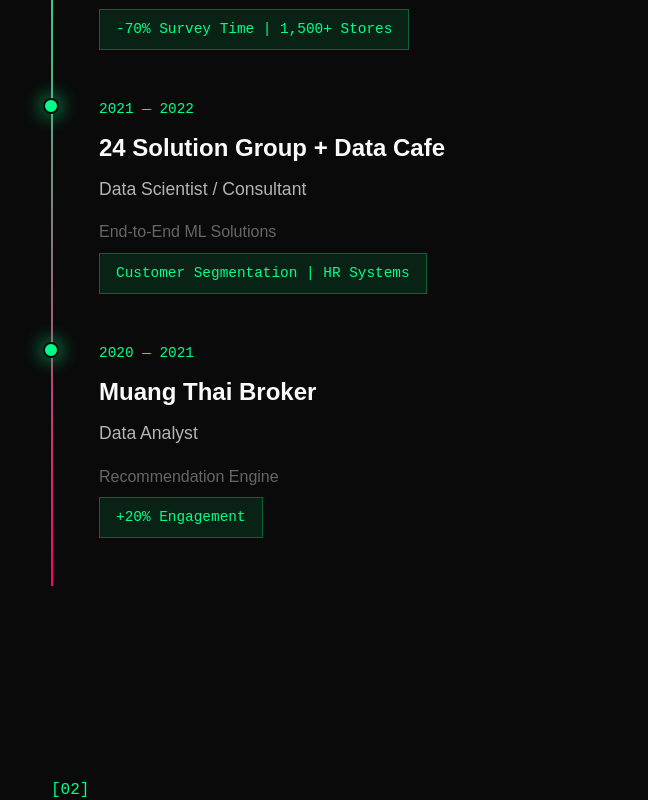
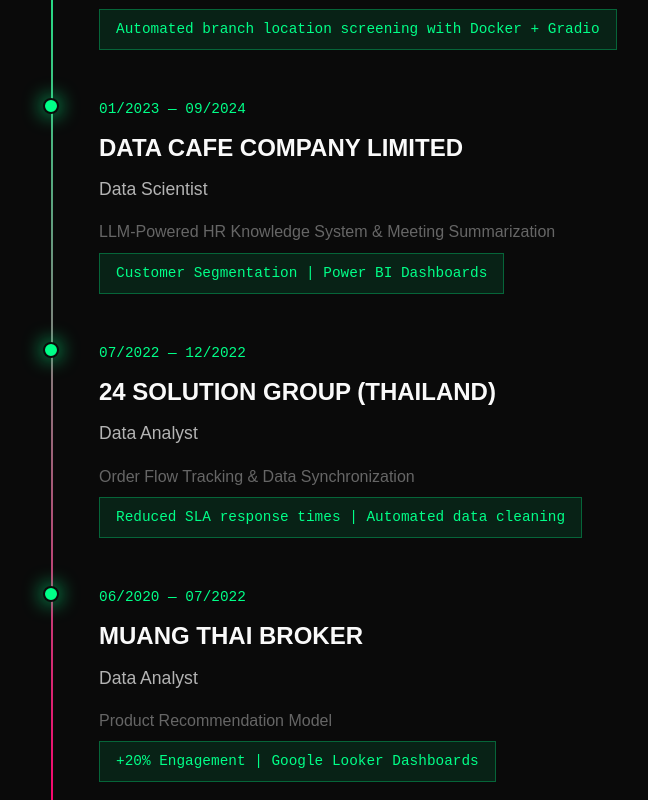
Before and after one commit to TheeranatSri/web_portfolio, a React (Vite) app: page / in a window 1280 px wide. Shown: the part 1720-2520 px from the top of the page, without its empty margins (13-661 px from the left). Built offline with nearby package versions, Linux system fonts and the light colour scheme.

Commit message:
chore: update experience

```diff
--- a/src/components/Experience.jsx
+++ b/src/components/Experience.jsx
@@ -13,27 +13,35 @@
 
             <div className="timeline">
                 <div className="timeline-item" style={{ animationDelay: '0.1s' }}>
-                    <div className="timeline-date">2022 — PRESENT</div>
+                    <div className="timeline-date">09/2024 — PRESENT</div>
                     <h3 className="timeline-company">CJ MORE CO., LTD.</h3>
-                    <div className="timeline-role">Senior Data Scientist</div>
+                    <div className="timeline-role">Data Scientist</div>
                     <div className="timeline-project">Site Feasibility Study Automation</div>
-                    <div className="timeline-impact">-70% Survey Time | 1,500+ Stores</div>
+                    <div className="timeline-impact">Automated branch location screening with Docker + Gradio</div>
                 </div>
 
                 <div className="timeline-item" style={{ animationDelay: '0.2s' }}>
-                    <div className="timeline-date">2021 — 2022</div>
-                    <h3 className="timeline-company">24 Solution Group + Data Cafe</h3>
-                    <div className="timeline-role">Data Scientist / Consultant</div>
-                    <div className="timeline-project">End-to-End ML Solutions</div>
-                    <div className="timeline-impact">Customer Segmentation | HR Systems</div>
+                    <div className="timeline-date">01/2023 — 09/2024</div>
+                    <h3 className="timeline-company">DATA CAFE COMPANY LIMITED</h3>
+                    <div className="timeline-role">Data Scientist</div>
+                    <div className="timeline-project">LLM-Powered HR Knowledge System & Meeting Summarization</div>
+                    <div className="timeline-impact">Customer Segmentation | Power BI Dashboards</div>
                 </div>
 
                 <div className="timeline-item" style={{ animationDelay: '0.3s' }}>
-                    <div className="timeline-date">2020 — 2021</div>
-                    <h3 className="timeline-company">Muang Thai Broker</h3>
+                    <div className="timeline-date">07/2022 — 12/2022</div>
+                    <h3 className="timeline-company">24 SOLUTION GROUP (THAILAND)</h3>
                     <div className="timeline-role">Data Analyst</div>
-                    <div className="timeline-project">Recommendation Engine</div>
-                    <div className="timeline-impact">+20% Engagement</div>
+                    <div className="timeline-project">Order Flow Tracking & Data Synchronization</div>
+                    <div className="timeline-impact">Reduced SLA response times | Automated data cleaning</div>
+                </div>
+
+                <div className="timeline-item" style={{ animationDelay: '0.4s' }}>
+                    <div className="timeline-date">06/2020 — 07/2022</div>
+                    <h3 className="timeline-company">MUANG THAI BROKER</h3>
+                    <div className="timeline-role">Data Analyst</div>
+                    <div className="timeline-project">Product Recommendation Model</div>
+                    <div className="timeline-impact">+20% Engagement | Google Looker Dashboards</div>
                 </div>
             </div>
         </section>
```
